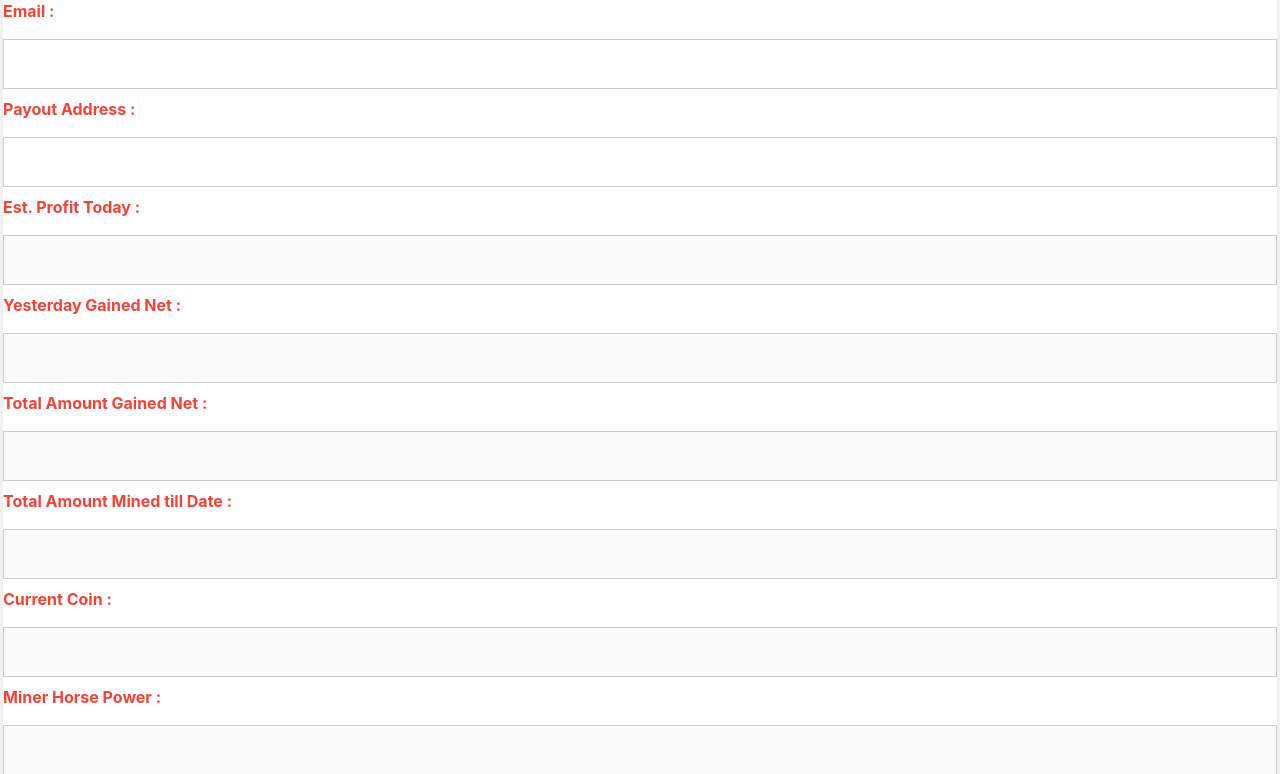
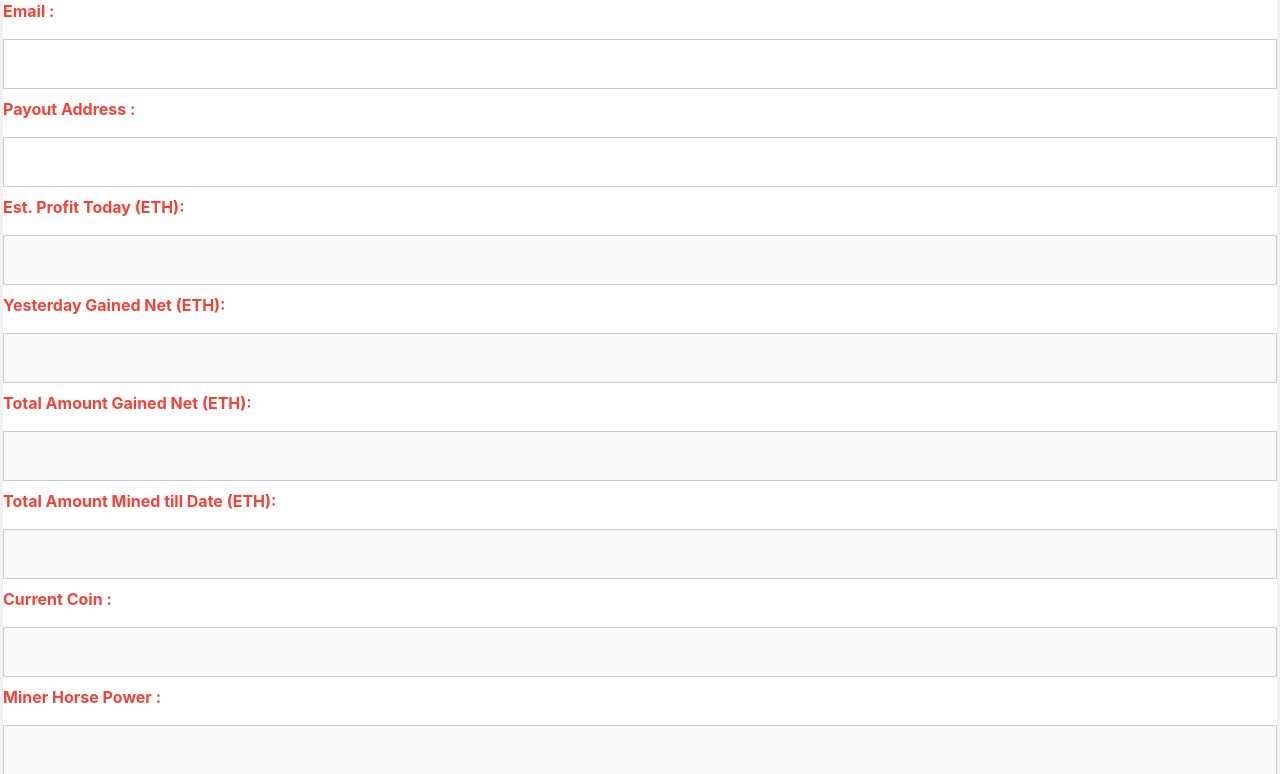
Before and after one commit to imshekhu/monstermine, a Django app: page / in a window 1280 px wide. Shown: the part 142-916 px from the top of the page. Run offline with Django 3.2, Linux system fonts and the light colour scheme; a user stored in the database is signed in; data that the repository does not hold is empty; some libraries are stand-ins or nearby versions.

Commit message:
major changes

```diff
--- a/templates/home.html
+++ b/templates/home.html
@@ -17,17 +17,17 @@
   <label for="payoutaddress" style="color: #f44336;"><b>Payout Address :</b></label>
   <input type="text" name="payoutaddress" value= "{{ user.payoutaddress }}" required>
 
-  <label for="profit_today" style="color: #f44336;"><b>Est. Profit Today :</b></label>
+  <label for="profit_today" style="color: #f44336;"><b>Est. Profit Today (ETH):</b></label>
   <input type="text" name="profit_today" value= "{{user.profit_today}}" disabled>
 
-  <label for="profit_yesterday" style="color: #f44336;"><b>Yesterday Gained Net :</b></label>
+  <label for="profit_yesterday" style="color: #f44336;"><b>Yesterday Gained Net (ETH):</b></label>
   <input type="text" name="profit_yesterday" value= "{{user.profit_yesterday}}" disabled>
 
 
-  <label for="amountachievedafterded" style="color: #f44336;"><b>Total Amount Gained Net :</b></label>
+  <label for="amountachievedafterded" style="color: #f44336;"><b>Total Amount Gained Net (ETH):</b></label>
   <input type="text" name="amountachievedafterded" value= "{{user.amountachievedafterded}}" disabled>
 
-  <label for="amountmined" style="color: #f44336;"><b>Total Amount Mined till Date :</b></label>
+  <label for="amountmined" style="color: #f44336;"><b>Total Amount Mined till Date (ETH):</b></label>
   <input type="text" name="amountmined" value= "{{user.amountmined}}" disabled>
   <label for="currentcoin" style="color: #f44336;"><b>Current Coin :</b></label>
   <input type="text" name="currentcoin" value= "{{ user.currentcoin }}" disabled>
```
